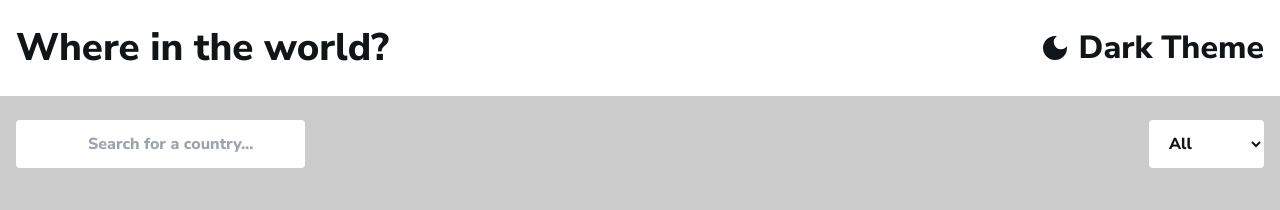
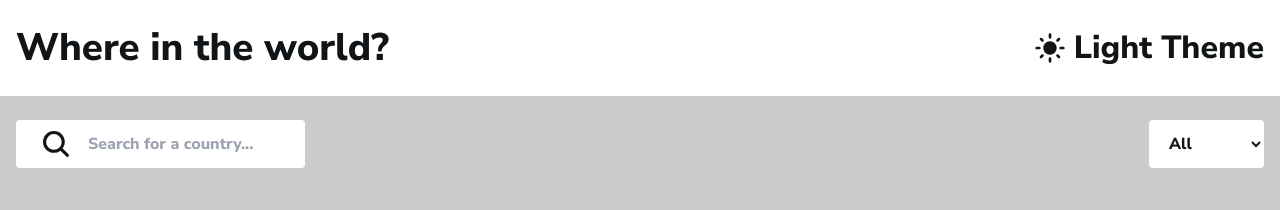
Before and after one commit to Rishabh763/rest-countries-api-with-color-theme-switcher, a React (Create React App) app: page / in a window 1280 px wide. Shown: the top 210 px of the page. Built offline with nearby package versions, Linux system fonts and the light colour scheme.

Commit message:
final commit

```diff
--- a/src/components/Header.jsx
+++ b/src/components/Header.jsx
@@ -1,22 +1,26 @@
-import React,{useState} from 'react'
+import React,{useState,useEffect} from 'react'
 import { MdDarkMode } from "react-icons/md";
 import { MdLightMode } from "react-icons/md";
 
 
 function Header() {
-  const [isDarkMode, setIsDarkMode] = useState(false);
+  const [isDarkMode, setIsDarkMode] = useState(true);
 
     const toggleTheme = () => {
       setIsDarkMode(!isDarkMode);
       document.body.setAttribute('data-theme', isDarkMode ? 'dark' : 'light');
     };
+
+    useEffect(() => {
+      document.body.setAttribute('data-theme', 'light');
+    }, []);
   return (
     <div className='header sticky top-0 full-width'>
         <div className="flex items-center justify-between py-4 h-[12vh]">
             <h1 className='header-text font-bold'>Where in the world?</h1>
-            <button onClick={toggleTheme} className='flex items-center gap-2 header-text-1'>
+            <div onClick={toggleTheme} className='flex items-center gap-2 header-text-1'>
             {isDarkMode ? <MdLightMode /> : <MdDarkMode />}
-            {isDarkMode ? 'Light Theme' : 'Dark Theme'}</button>
+            {isDarkMode ? 'Light Theme' : 'Dark Theme'}</div>
         </div>
     </div>
   )
--- a/src/components/SearchandFilter.jsx
+++ b/src/components/SearchandFilter.jsx
@@ -21,7 +21,7 @@ function SearchandFilter({ onChange, onSearch }) { // Fixed destructuring of pro
 
   return (
     <div className='flex flex-wrap gap-4 py-6 justify-between sticky top-[12vh]'>
-        <div className="flex items-center  gap-4 py-2 px-6 rounded search-input"><IoSearch size={32} color='white'/><input className='bg-transparent focus:outline-none text-white' type="text" placeholder='Search for a country...' onChange={handleInputChange}/></div> {/* Added onChange event listener */}
+        <div className="flex items-center  gap-4 py-2 px-6 rounded search-input"><IoSearch size={32} /><input className='bg-transparent focus:outline-none text-white' type="text" placeholder='Search for a country...' onChange={handleInputChange}/></div>
         <select className='px-4 py-2 rounded search-input' id="continentSelect" value={selectedContinent} onChange={handleSelectChange} >
             <option value="">All</option>
             <option value="Asia">Asia</option>
```
